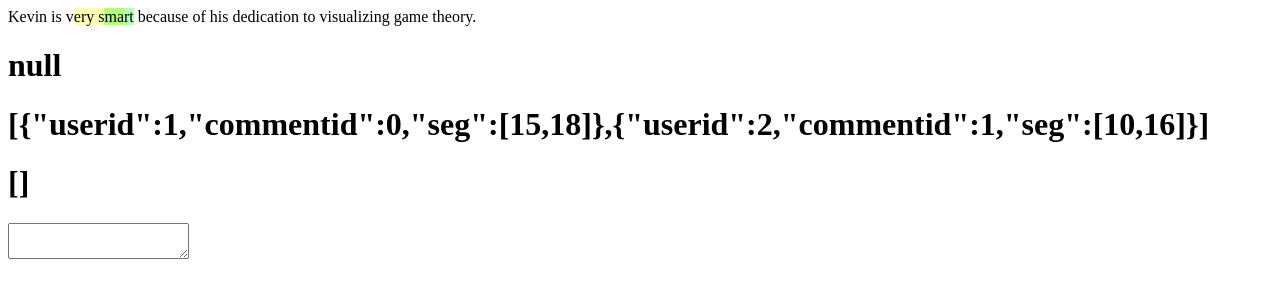
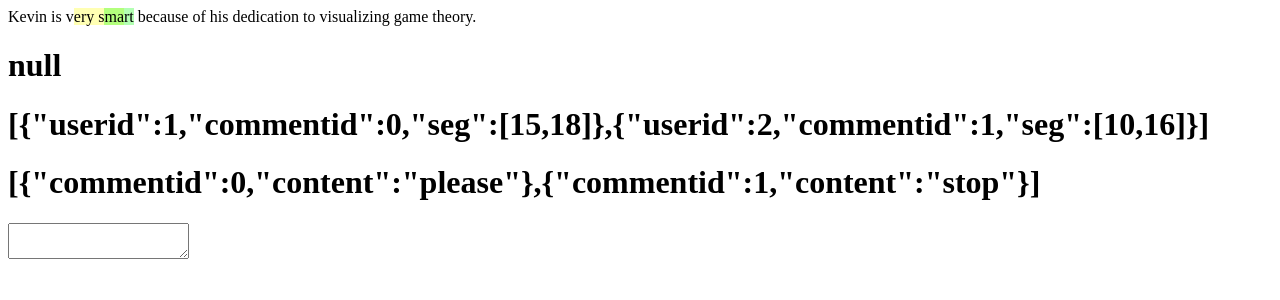
Before and after one commit to FrederickPu/Annotater, a React (Vite) app: page / in a window 1280 px wide. Shown: the top 300 px of the page. Built offline with nearby package versions, Linux system fonts and the light colour scheme.

Commit message:
fixed comment stuff

```diff
--- a/src/App.tsx
+++ b/src/App.tsx
@@ -43,7 +43,7 @@ const App = () => {
   const users: Array<User> = [{userid : 1, color:green}, {userid: 2, color:yellow}, {userid: 3, color: purple}]
   const id = 1
   const [comments, setComments] = useState([{"userid":1,"commentid":0,"seg":[15,18]},{"userid":2,"commentid":1,"seg":[10,16]}])
-  const [commentsContent, setCommentsContent] = useState([])
+  const [commentsContent, setCommentsContent] = useState([{"commentid":0,content:"please"},{"commentid":1,content:"stop"}])
 
   const [segments, setSegments] = useState([[10, 16, yellow], [15, 18, green], [14, 21, purple], [16, 44, green]]);
   console.log(segments)
@@ -61,8 +61,8 @@ const App = () => {
       content={"Kevin is very smart because of his dedication to visualizing game theory."}
       comments={comments}
       colorMap={colorMap}
-      onCommentClick={(userid, commentid) => {console.log(`userid:${userid} commentid:${commentid}`); alert("asldaklj")}}
-      onComment={(start, end) => {setComments((prev) => [...prev, {userid : 1, commentid : prev.length, seg:[start, end]}])}}
+      onCommentClick={(userid, commentid) => {alert(`userid:${userid} commentid:${commentid} content:${commentsContent[commentid].content}`)}}
+      onComment={(start, end) => {setCommentsContent(prev => [...prev, {commentid: prev.length, content:prompt("message")}]);setComments((prev) => [...prev, {userid : 1, commentid : prev.length, seg:[start, end]}])}}
       />
       <h1>{JSON.stringify(comments)}</h1>
       <h1>{JSON.stringify(commentsContent)}</h1>
--- a/src/components/DocumentHighlight.tsx
+++ b/src/components/DocumentHighlight.tsx
@@ -82,7 +82,7 @@ const DocumentHighlight = ({content, comments, colorMap, onCommentClick, onComme
             ref={contextMenuRef}
             xPos={contextMenuPos.xPos}
             yPos={contextMenuPos.yPos}
-            onComment={() => selection && onComment(selection.startPos, selection.endPos)}
+            onComment={() => {setContextMenuVisible(false); selection && onComment(selection.startPos, selection.endPos)}}
           />
         )}
         <Highlight
```
